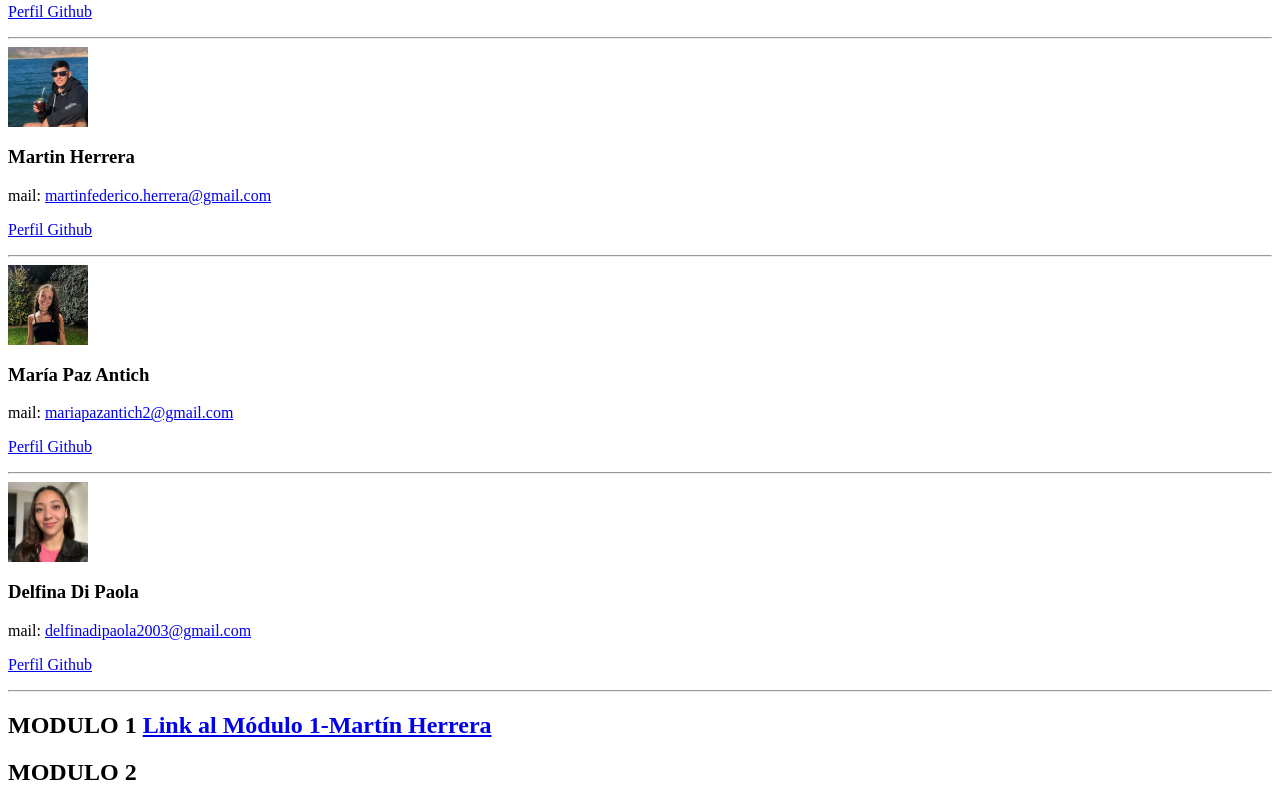
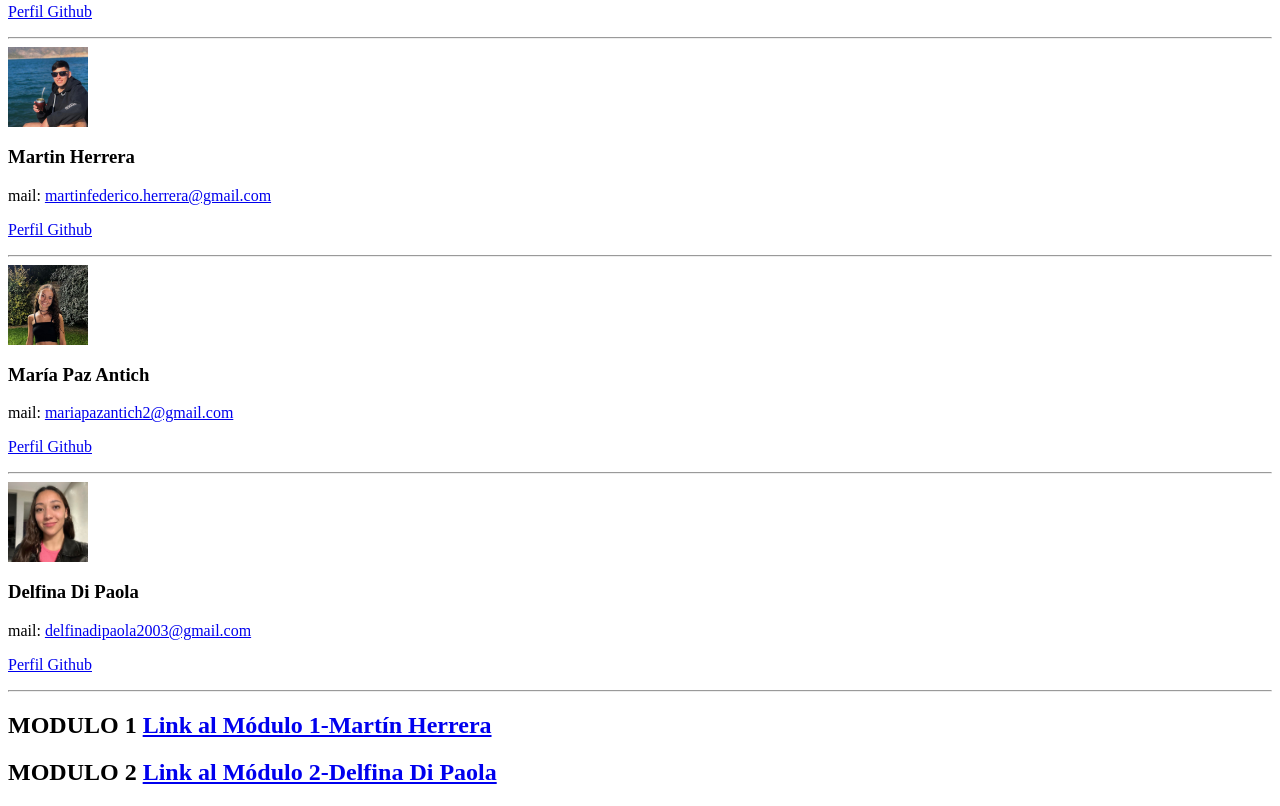
Before and after one commit to delfinadipa/CV_Di-Paola, a plain HTML site: page index.html in a window 1280 px wide. Shown: the part 880-1686 px from the top of the page. Drawn offline with Linux system fonts and the light colour scheme.

Commit message:
index.html

```diff
--- a/index.html
+++ b/index.html
@@ -87,7 +87,7 @@ mail:
 
 <hr>
     <h2> MODULO 1 <a href="https://github.com/MartinFH2002/MODULO1">Link al Módulo 1-Martín Herrera</a> <br>
-    <h2> MODULO 2
+    <h2> MODULO 2 <a href="https://github.com/delfinadipa/MODULO-2">Link al Módulo 2-Delfina Di Paola</a> <br>
 
 </body>
 
```
